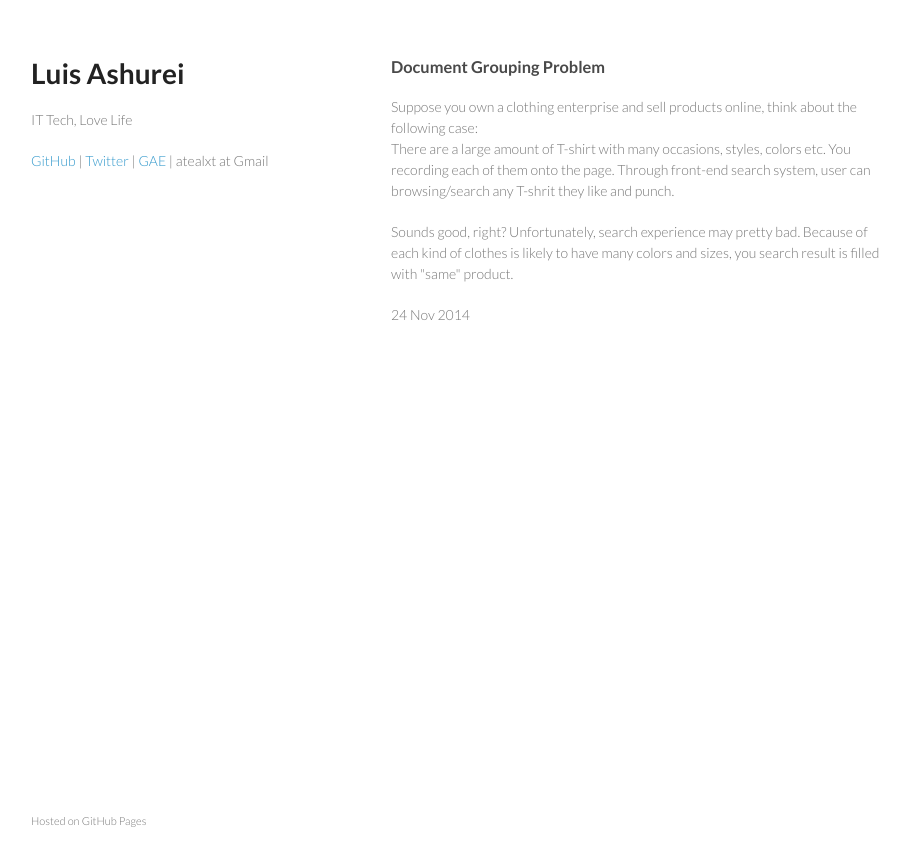
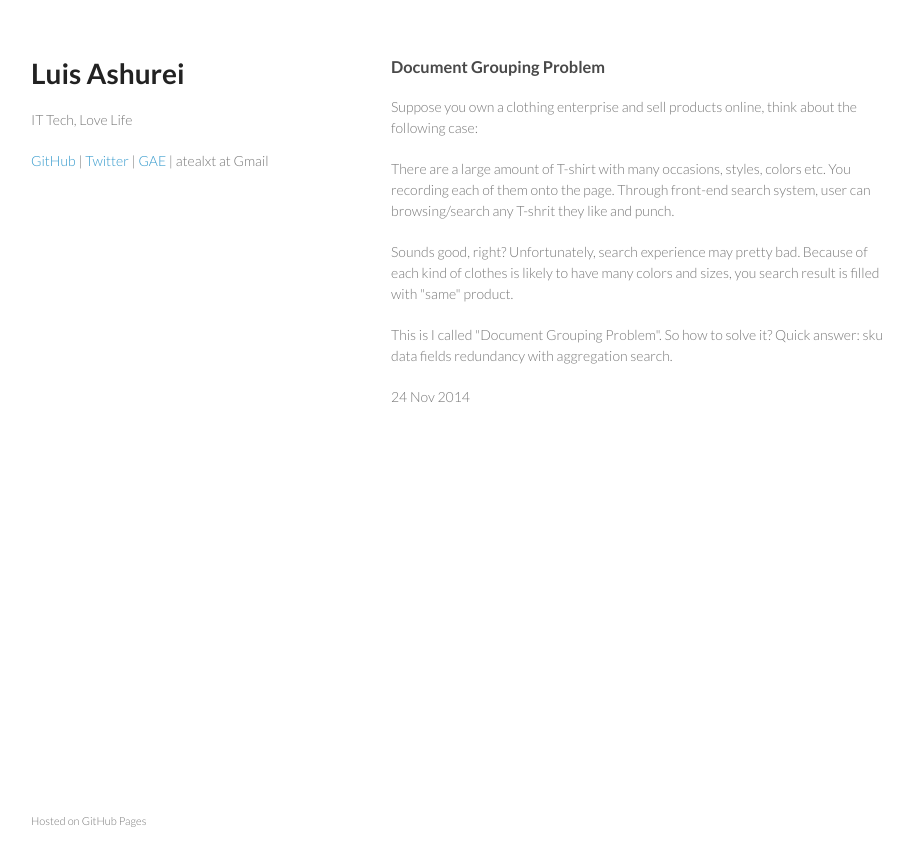
Before and after one commit to atealxt/atealxt.github.io, a Jekyll site: the page built from _posts/2014-11-24-document-grouping-problem.html, in a window 1280 px wide. Shown: the top 866 px of the page, without its empty margins (179-1092 px from the left). Built offline with Jekyll 4.4.1, drawn with Linux system fonts in a browser that asks for light colours; comment, search, counter and statistics services are not loaded.

Commit message:
Update 2014-11-24-document-grouping-problem.html

```diff
--- a/_posts/2014-11-24-document-grouping-problem.html
+++ b/_posts/2014-11-24-document-grouping-problem.html
@@ -11,7 +11,9 @@ comments: disqus
 {{ page.title }}
 </h3>
 <p>
-Suppose you own a clothing enterprise and sell products online, think about the following case:<br>
+Suppose you own a clothing enterprise and sell products online, think about the following case:
+</p>
+<p>
 There are a large amount of T-shirt with many occasions, styles, colors etc.
 You recording each of them onto the page. Through front-end search system, user can browsing/search any T-shrit they like and punch.
 </p>
@@ -19,3 +21,6 @@ You recording each of them onto the page. Through front-end search system, user
 Sounds good, right? Unfortunately, search experience may pretty bad.
 Because of each kind of clothes is likely to have many colors and sizes, you search result is filled with "same" product.
 </p>
+<p>
+This is I called "Document Grouping Problem". So how to solve it? Quick answer: sku data fields redundancy with aggregation search.
+</p>
```
